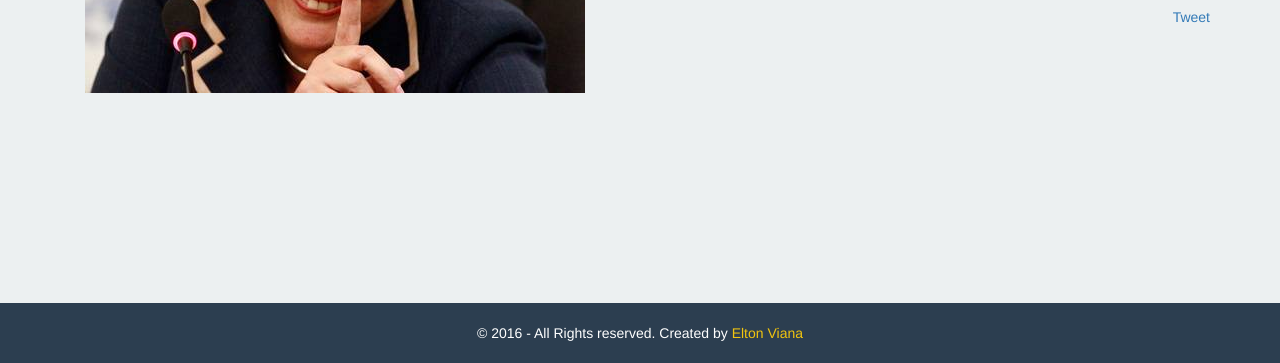
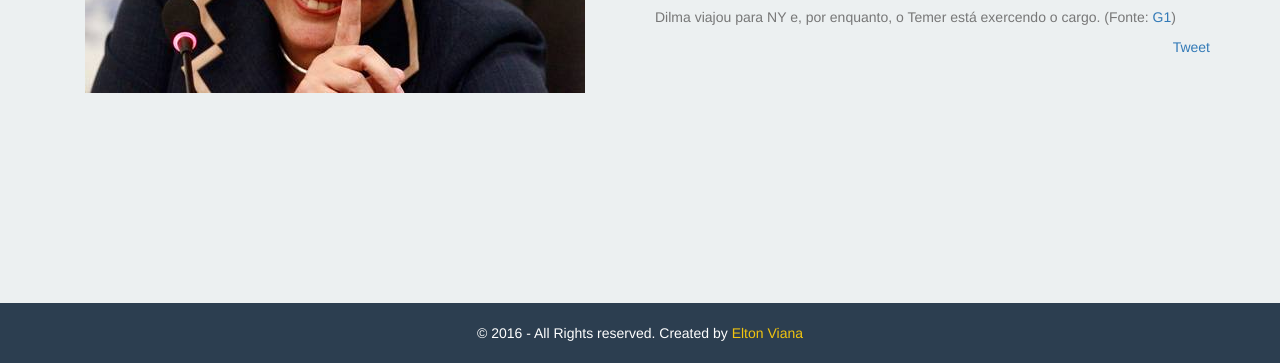
Before and after one commit to eltonvs/dilma-e-presidente, a plain HTML site: page index.html in a window 1280 px wide. Shown: the part 437-800 px from the top of the page. Drawn offline with nearby package versions, Linux system fonts and the light colour scheme.

Commit message:
Added source

```diff
--- a/index.html
+++ b/index.html
@@ -37,6 +37,7 @@
             <div class="col-xs-12 col-md-6">
                 <!--<p class="status positive">SIM</p>-->
                 <p class="status negative">NÃO</p>
+                <p class="text-muted">Dilma viajou para NY e, por enquanto, o Temer está exercendo o cargo. (Fonte: <a href="http://g1.globo.com/politica/noticia/2016/04/dilma-embarca-para-ny-e-temer-assume-como-presidente-em-exercicio.html" target="_blank">G1</a>)</p>
             </div>
             <div class="share pull-right">
                 <div class="fb-share-button" data-href="http://dilmaepresidente.com/" data-layout="button_count" data-mobile-iframe="true"></div>
```
